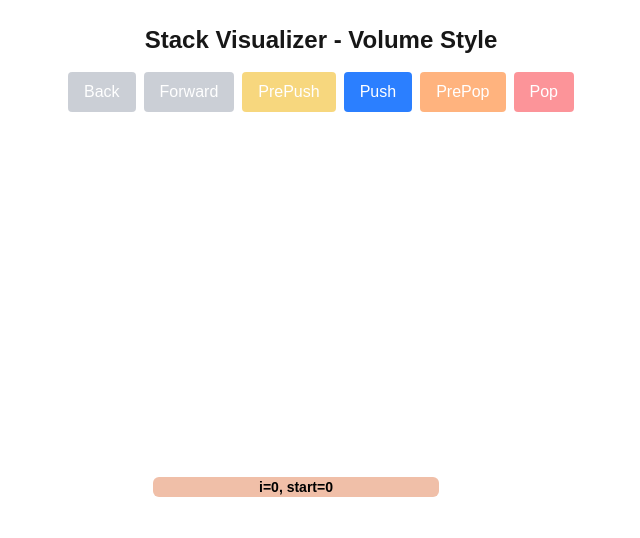
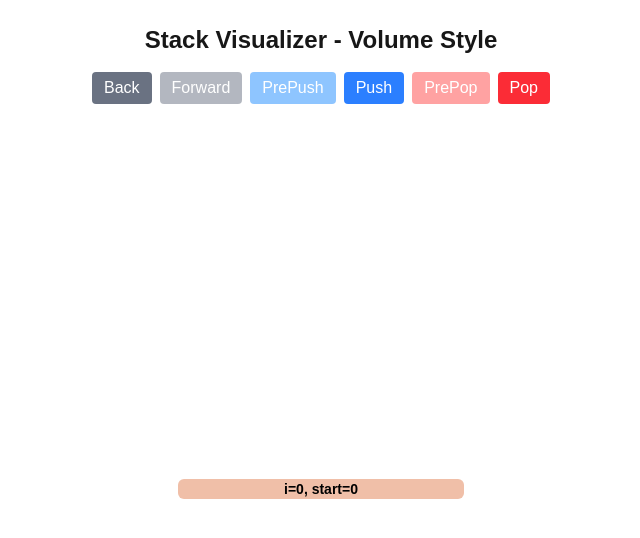
Before and after one commit to goomyman/leetcodewizard, a Next.js app in the folder Prototypes/stack-visualizer/: page / in a window 1280 px wide. Both pictures are taken after a click on the button "PrePush". Shown: the top 538 px of the page, without its empty margins (319-959 px from the left). Built offline with nearby package versions, Linux system fonts and the light colour scheme.

Commit message:
mostly working - pre-push broken

```diff
--- a/Prototypes/stack-visualizer/src/app/stack/Stack.tsx
+++ b/Prototypes/stack-visualizer/src/app/stack/Stack.tsx
@@ -1,153 +1,144 @@
 "use client";
 
-import { useRef, useState } from "react";
+import { useEffect, useRef, useState } from "react";
 import { AnimatePresence } from "framer-motion";
 import StackItem from "./StackItem";
-import { StackItemType, STACK_ITEM_HEIGHT } from "./StackItemConstants";
+import { StackItemType, StackItemState } from "./StackItemConstants";
+import { useHistory } from "./useHistory";
 
-type StackState = StackItemType[];
+export default function Stack() {
+  const nextIdRef = useRef(0);
+  const nextIRef = useRef(0);
 
-export default function StackControl() {
+  // Initialize history with empty stack
   const [stack, setStack] = useState<StackItemType[]>([]);
-  const [history, setHistory] = useState<StackState[]>([]);
-  const [historyIndex, setHistoryIndex] = useState<number>(-1);
-
-  const nextIdRef = useRef<number>(0);
+  const history = useHistory<StackItemType[]>(stack);
 
   const getRandomColor = () =>
     `hsl(${Math.floor(Math.random() * 360)}, 70%, 80%)`;
 
-  const recordHistory = (newStack: StackItemType[]) => {
-    const slicedHistory = history.slice(0, historyIndex + 1);
-    setHistory([...slicedHistory, newStack]);
-    setHistoryIndex((s) => s + 1);
-  };
+  const stopAllPrePop = (prev: StackItemType[]) =>
+    prev.map(it =>
+      it.state === "prePop" ? { ...it, state: "push" as StackItemState } : it
+    );
+
+  // --- Stack actions ---
 
   const prePush = () => {
-    if (stack[0]?.state === "prePush") return; // only one prePush at top
+    if (stack[0]?.state === "prePush") return;
+
     const id = nextIdRef.current++;
     const newItem: StackItemType = {
       id,
+      i: nextIRef.current++,
+      start: stack.length,
       color: getRandomColor(),
-      state: "prePush",
-      i: stack.length,
-      start: 0,
+      state: "prePush" as StackItemState,
     };
-    const newStack = [newItem, ...stack];
+
+    const newStack = [newItem, ...stopAllPrePop(stack)];
     setStack(newStack);
-    recordHistory(newStack);
+    history.push(newStack);
   };
 
   const push = () => {
-    if (!stack.length) return prePush(); // if empty, create one directly
-    const top = stack[0];
-    if (top.state === "prePush") {
-      const newStack = [
-        { ...top, state: "push" },
-        ...stack.slice(1),
-      ];
-      setStack(newStack);
-      recordHistory(newStack);
+    if (stack.length > 0 && stack[0].state === "prePush") {
+      const next = [...stack];
+      next[0] = { ...next[0], state: "push" as StackItemState };
+      setStack(next);
+      history.push(next);
     } else {
-      // create a new push item directly in the middle
       const id = nextIdRef.current++;
       const newItem: StackItemType = {
         id,
+        i: nextIRef.current++,
+        start: stack.length,
         color: getRandomColor(),
-        state: "push",
-        i: stack.length,
-        start: 0,
+        state: "push" as StackItemState,
       };
-      const newStack = [newItem, ...stack];
+      const newStack = [newItem, ...stopAllPrePop(stack)];
       setStack(newStack);
-      recordHistory(newStack);
+      history.push(newStack);
     }
   };
 
   const prePop = () => {
-    const top = stack[0];
-    if (!top || top.state === "prePop") return;
-    const newStack = [{ ...top, state: "prePop" }, ...stack.slice(1)];
-    setStack(newStack);
-    recordHistory(newStack);
+    if (!stack.length || stack[0].state === "prePush") return;
+
+    const next = [...stack];
+    next[0] = { ...next[0], state: "prePop" as StackItemState };
+    setStack(next);
+    history.push(next);
   };
 
   const pop = () => {
     if (!stack.length) return;
-    const top = stack[0];
-    if (top.state === "prePop") {
-      const newStack = stack.slice(1);
-      setStack(newStack);
-      recordHistory(newStack);
-    } else {
-      const newStack = [{ ...top, state: "pop" }, ...stack.slice(1)];
-      setStack(newStack);
-      // schedule removal after animation duration
-      setTimeout(() => {
-        const finalStack = stack.slice(1);
-        setStack(finalStack);
-        recordHistory(finalStack);
-      }, 400); // match animation
-    }
+
+    const next = [...stack];
+    next.shift(); // remove top
+    setStack(next);
+    history.push(next);
   };
 
+  // --- Optional: automatically convert prePush → push after delay ---
+  useEffect(() => {
+    if (stack[0]?.state === "prePush") {
+      const timer = setTimeout(() => push(), 500); // adjust delay as needed
+      return () => clearTimeout(timer);
+    }
+  }, [stack]);
+
+  // --- History navigation ---
   const back = () => {
-    if (historyIndex <= 0) return;
-    const newIndex = historyIndex - 1;
-    setStack(history[newIndex]);
-    setHistoryIndex(newIndex);
+    history.back();
+    setStack(history.current);
   };
-
   const forward = () => {
-    if (historyIndex >= history.length - 1) return;
-    const newIndex = historyIndex + 1;
-    setStack(history[newIndex]);
-    setHistoryIndex(newIndex);
+    history.forward();
+    setStack(history.current);
   };
 
   return (
     <>
-      <div className="flex flex-wrap gap-2 mb-4 justify-center">
+      <div className="flex gap-2 mb-4">
         <button
           onClick={back}
-          disabled={historyIndex <= 0}
-          className="px-4 py-2 bg-gray-400 text-white rounded disabled:opacity-50"
+          disabled={!history.canGoBack}
+          className="px-3 py-1 bg-gray-500 text-white rounded disabled:opacity-50"
         >
           Back
         </button>
         <button
           onClick={forward}
-          disabled={historyIndex >= history.length - 1}
-          className="px-4 py-2 bg-gray-400 text-white rounded disabled:opacity-50"
+          disabled={!history.canGoForward}
+          className="px-3 py-1 bg-gray-500 text-white rounded disabled:opacity-50"
         >
           Forward
         </button>
         <button
           onClick={prePush}
           disabled={stack[0]?.state === "prePush"}
-          className="px-4 py-2 bg-yellow-500 text-white rounded disabled:opacity-50"
+          className="px-3 py-1 bg-blue-300 text-white rounded disabled:opacity-50"
         >
           PrePush
         </button>
         <button
           onClick={push}
-          className="px-4 py-2 bg-blue-500 text-white rounded"
+          className="px-3 py-1 bg-blue-500 text-white rounded"
         >
           Push
         </button>
         <button
           onClick={prePop}
-          disabled={
-            !stack.length || stack[0]?.state === "prePop" || stack[0]?.state === "prePush"
-          }
-          className="px-4 py-2 bg-orange-500 text-white rounded disabled:opacity-50"
+          disabled={stack[0]?.state === "prePush" || stack.length === 0}
+          className="px-3 py-1 bg-red-300 text-white rounded disabled:opacity-50"
         >
           PrePop
         </button>
         <button
           onClick={pop}
-          disabled={!stack.length || stack[0]?.state === "prePush"}
-          className="px-4 py-2 bg-red-500 text-white rounded disabled:opacity-50"
+          disabled={stack.length === 0}
+          className="px-3 py-1 bg-red-500 text-white rounded disabled:opacity-50"
         >
           Pop
         </button>
@@ -155,8 +146,12 @@ export default function StackControl() {
 
       <div className="stack-container flex flex-col justify-end items-center w-72 h-96 border border-transparent">
         <AnimatePresence>
-          {stack.map((item) => (
-            <StackItem key={item.id} item={item} />
+          {stack.map(item => (
+            <StackItem
+              key={item.id}
+              item={item}
+              stopShaking={item.state !== "prePop"}
+            />
           ))}
         </AnimatePresence>
       </div>
--- a/Prototypes/stack-visualizer/src/app/stack/StackItem.tsx
+++ b/Prototypes/stack-visualizer/src/app/stack/StackItem.tsx
@@ -1,69 +1,56 @@
-// StackItem.tsx
 "use client";
 
-import { motion } from "framer-motion";
+import { useEffect } from "react";
+import { motion, useAnimation } from "framer-motion";
 import { StackItemType, STACK_ITEM_HEIGHT } from "./StackItemConstants";
 
-export default function StackItem({ item }: { item: StackItemType }) {
-  const { color, state, i, start } = item;
+export default function StackItem({
+  item,
+  stopShaking = false,
+}: {
+  item: StackItemType;
+  stopShaking?: boolean;
+}) {
+  const controls = useAnimation();
 
-  let initial: any = { opacity: 0, y: 10, x: 0 };
-  let animate: any = { opacity: 1, y: 0, x: 0 };
-  let transition: any = { type: "spring", stiffness: 200, damping: 20, duration: 0.3 };
+  useEffect(() => {
+    if (item.state === "prePop" && !stopShaking) {
+      controls.start({
+        x: [-5, 5, -5, 5, 0],
+        transition: { duration: 0.6, repeat: Infinity, ease: "easeInOut" },
+      });
+    } else {
+      controls.stop();
+      controls.set({ x: 0 });
+    }
+  }, [item.state, stopShaking, controls]);
 
-  switch (state) {
-    case "prePush":
-      initial = { opacity: 0, x: -50, y: -20 };
-      animate = { opacity: 1, x: -25, y: -10 }; // **pause halfway**
-      transition = { type: "spring", stiffness: 200, damping: 20 };
-      break;
+  const initial =
+    item.state === "prePush"
+      ? { x: -50, y: -20, opacity: 0 }
+      : { x: 0, y: 0, opacity: 0 };
 
-    case "push":
-      initial = { opacity: 0, x: -25, y: -10 }; // continue from halfway
-      animate = { opacity: 1, x: 0, y: 0 };
-      transition = { type: "spring", stiffness: 200, damping: 20 };
-      break;
-
-    case "prePop":
-      initial = { x: 0, y: 0 };
-      animate = { x: [0, -5, 5, 0] }; // shake
-      transition = { type: "tween", duration: 0.4, ease: "easeInOut" };
-      break;
-
-    case "pop":
-      initial = { x: 0, y: 0 };
-      animate = { x: 50, opacity: 0 };
-      transition = { type: "spring", stiffness: 200, damping: 20 };
-      break;
-  }
+  const animate =
+    item.state === "prePush" ? { x: 0, y: 0, opacity: 1 } : { opacity: 1 };
 
   return (
     <motion.div
       layout
+      initial={initial}
+      animate={animate}
+      exit={{ opacity: 0 }}
+      transition={{ duration: 0.45, type: "spring", stiffness: 200, damping: 20 }}
       className="w-full mb-1"
       style={{ height: STACK_ITEM_HEIGHT }}
     >
-      <div className="relative w-full h-full">
-        <motion.div
-          initial={initial}
-          animate={animate}
-          exit={{ opacity: 0 }}
-          transition={transition}
-          style={{
-            position: "absolute",
-            left: 0,
-            right: 0,
-            top: 0,
-            bottom: 0,
-            backgroundColor: state === "prePop" ? "red" : color,
-            height: "100%",
-          }}
-          className="rounded-md flex justify-center items-end text-sm font-bold text-black"
-          title={`i=${i}, start=${start}`}
-        >
-          {`i=${i}, start=${start}`}
-        </motion.div>
-      </div>
+      <motion.div
+        animate={controls}
+        className="w-full h-full rounded-md flex justify-center items-end text-sm font-bold text-black"
+        style={{ backgroundColor: item.color }}
+        title={`id=${item.id}, i=${item.i}, start=${item.start}`}
+      >
+        {`i=${item.i}, start=${item.start}`}
+      </motion.div>
     </motion.div>
   );
 }
--- a/Prototypes/stack-visualizer/src/app/stack/StackItemConstants.ts
+++ b/Prototypes/stack-visualizer/src/app/stack/StackItemConstants.ts
@@ -1,12 +1,11 @@
-export const STACK_ITEM_HEIGHT = 20; // px
+export const STACK_ITEM_HEIGHT = 20;
 
-export type StackState = "prePush" | "push" | "prePop" | "pop" | "normal";
+export type StackItemState = "prePush" | "push" | "prePop" | "pop";
 
 export interface StackItemType {
   id: number;
-  path: string;
+  i: number;
+  start: number;
   color: string;
-  state: StackState;
-  i?: number;
-  start?: number;
+  state: StackItemState;
 }
```
